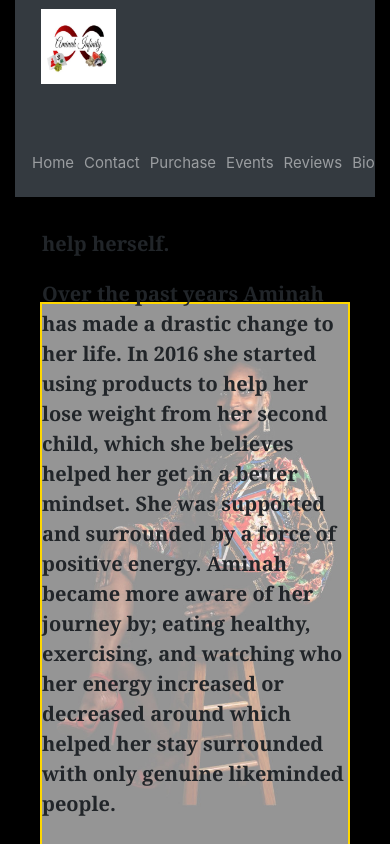
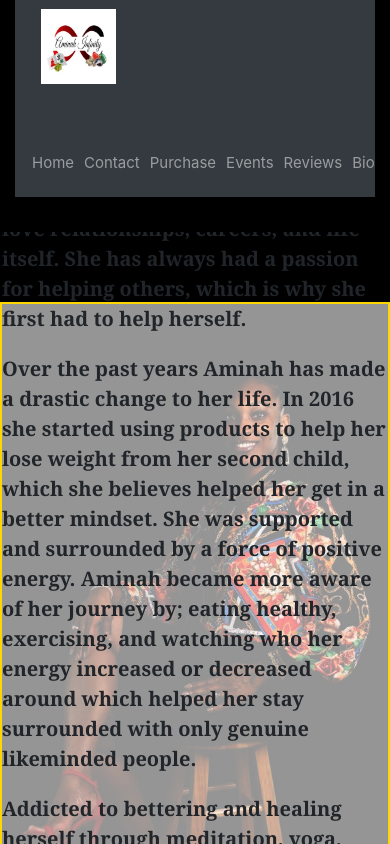
Before and after one commit to jjamaltwin/elementsofinfinity, a React (Create React App) app: page /bio in a window 390 px wide. Shown: the top 844 px of the page. Built offline with nearby package versions, Linux system fonts and the light colour scheme; a web font is replaced by a local one.

Commit message:
mobile design

```diff
--- a/src/App.css
+++ b/src/App.css
@@ -505,9 +505,7 @@ input[type="submit"] {
   .bio p {
 
   }
-  .biowrap {
-    padding: 2rem 4rem;
-  }
+
 
 
 
@@ -564,6 +562,11 @@ input[type="submit"] {
 
 @media only screen and (max-width: 200 - 428px) {
 }
+.biowrap {
+  padding: 2rem 0rem;
+}
+
+
 
 .bio {
   border: 2px solid gold;
```
